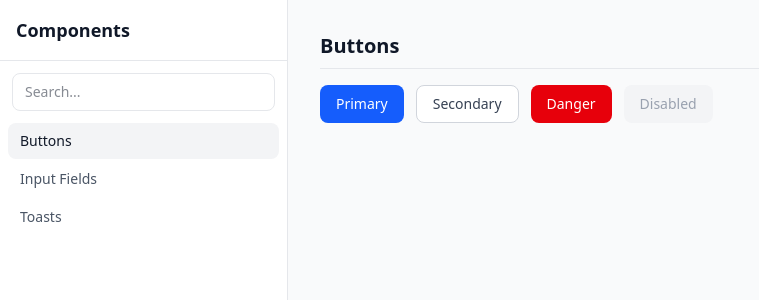
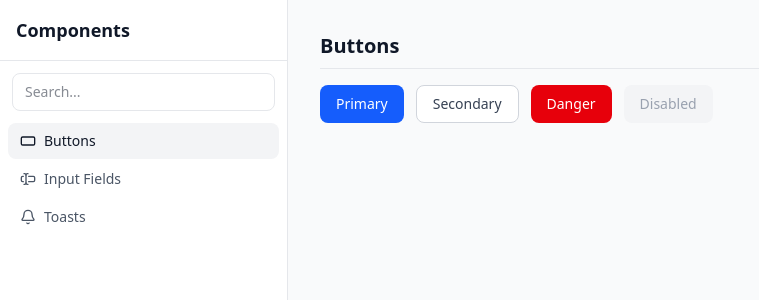
Before and after one commit to jinuzilmoney/zilmoney-version-2, a Next.js app: page /components in a window 1280 px wide. Shown: the top 300 px of the page, without its empty margins (0-759 px from the left). Built offline with nearby package versions, Linux system fonts and the light colour scheme.

Commit message:
Add lucide-react dependency and update components page to include icons for sections

```diff
--- a/app/components/page.tsx
+++ b/app/components/page.tsx
@@ -1,14 +1,15 @@
 "use client";
 
 import { useState } from "react";
+import { RectangleHorizontal, TextCursorInput, Bell } from "lucide-react";
 import ButtonShowcase from "@/src/components/common-components/button-components/ButtonShowcase";
 import InputFieldsShowcase from "@/src/components/common-components/input-fields-components/InputFieldsShowcase";
 import ToastShowcase from "@/src/components/common-components/toast-components/ToastShowcase";
 
 const sections = [
-  { id: "buttons", label: "Buttons" },
-  { id: "input-fields", label: "Input Fields" },
-  { id: "toasts", label: "Toasts" },
+  { id: "buttons", label: "Buttons", icon: RectangleHorizontal },
+  { id: "input-fields", label: "Input Fields", icon: TextCursorInput },
+  { id: "toasts", label: "Toasts", icon: Bell },
 ];
 
 export default function Components() {
@@ -42,11 +43,13 @@ export default function Components() {
             <button
               key={s.id}
               onClick={() => setActive(s.id)}
-              className={`w-full text-left px-3 py-2 text-sm rounded-lg mb-0.5 ${active === s.id
+              className={`w-full text-left px-3 py-2 text-sm rounded-lg mb-0.5 flex items-center gap-2 ${
+                active === s.id
                   ? "bg-gray-100 font-medium text-gray-900"
                   : "text-gray-600 hover:bg-gray-50"
-                }`}
+              }`}
             >
+              <s.icon size={16} />
               {s.label}
             </button>
           ))}
--- a/package.json
+++ b/package.json
@@ -9,6 +9,7 @@
     "lint": "eslint"
   },
   "dependencies": {
+    "lucide-react": "^0.564.0",
     "next": "16.1.6",
     "react": "19.2.3",
     "react-dom": "19.2.3"
```
Also changed, not shown: 1 other file (tests, documents, lock files or other folders).
